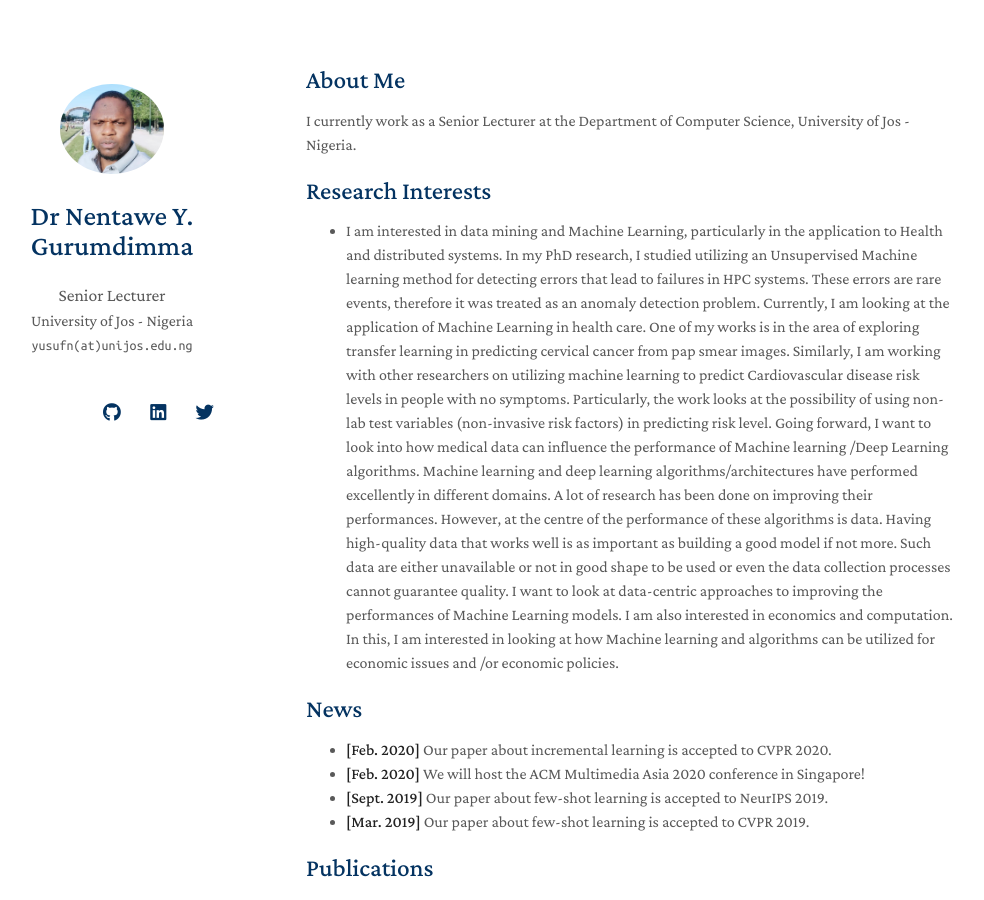
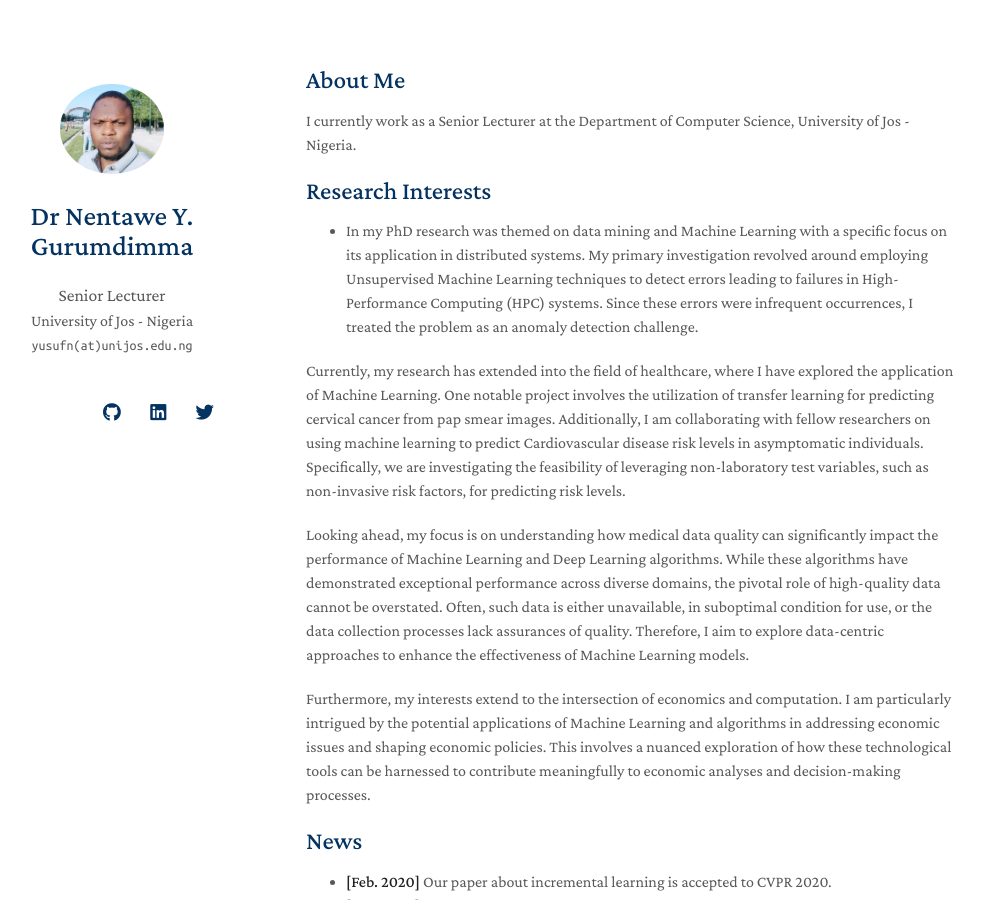
Before and after one commit to nentaweg/nentaweg.github.io, a Jekyll site: the page built from index.md, in a window 1280 px wide and 900 px high. Shown: the whole window, without its empty margins (164-1148 px from the left). Built offline with Jekyll 4.4.1, drawn with Linux system fonts in a browser that asks for light colours; nearby versions of some CDN libraries; a style sheet for code colours, icons or effects is not loaded; our own code applies the rules of GitHub Pages for plain Markdown files.

Commit message:
Update index.md

```diff
--- a/index.md
+++ b/index.md
@@ -7,12 +7,13 @@ I currently work as a Senior Lecturer at the Department of Computer Science, Uni
 
 ## Research Interests
 
-- I am interested in data mining and Machine Learning, particularly in the application to Health and distributed systems. In my PhD research, I studied utilizing an Unsupervised Machine learning method for detecting errors that lead to failures in HPC systems. These errors are rare events, therefore it was treated as an anomaly detection problem. Currently, I am looking at the application of Machine Learning in health care. One of my works is in the area of exploring transfer learning in predicting cervical cancer from pap smear images. Similarly, I am working with other researchers on utilizing machine learning to predict Cardiovascular disease risk levels in people with no symptoms.
-Particularly, the work looks at the possibility of using non-lab test variables (non-invasive risk factors) in predicting
-risk level.
-Going forward, I want to look into how medical data can influence the performance of Machine learning /Deep Learning algorithms. Machine learning and deep learning algorithms/architectures have performed excellently in different domains. A lot of research has been done on improving their performances. However, at the centre of the performance of these algorithms is data. Having high-quality data that works well is as important as building a good model if not more. Such data are either unavailable or not in good shape to be used or even the data collection processes cannot guarantee quality. I want to look at data-centric approaches to improving the performances of Machine Learning models.
-I am also interested in economics and computation. In this, I am interested in looking at how Machine learning and algorithms can be utilized for economic issues and /or economic policies.
+- In my PhD research was themed on data mining and Machine Learning with a specific focus on its application in distributed systems. My primary investigation revolved around employing Unsupervised Machine Learning techniques to detect errors leading to failures in High-Performance Computing (HPC) systems. Since these errors were infrequent occurrences, I treated the problem as an anomaly detection challenge.
 
+Currently, my research has extended into the field of healthcare, where I have explored the application of Machine Learning. One notable project involves the utilization of transfer learning for predicting cervical cancer from pap smear images. Additionally, I am collaborating with fellow researchers on using machine learning to predict Cardiovascular disease risk levels in asymptomatic individuals. Specifically, we are investigating the feasibility of leveraging non-laboratory test variables, such as non-invasive risk factors, for predicting risk levels.
+
+Looking ahead, my focus is on understanding how medical data quality can significantly impact the performance of Machine Learning and Deep Learning algorithms. While these algorithms have demonstrated exceptional performance across diverse domains, the pivotal role of high-quality data cannot be overstated. Often, such data is either unavailable, in suboptimal condition for use, or the data collection processes lack assurances of quality. Therefore, I aim to explore data-centric approaches to enhance the effectiveness of Machine Learning models.
+
+Furthermore, my interests extend to the intersection of economics and computation. I am particularly intrigued by the potential applications of Machine Learning and algorithms in addressing economic issues and shaping economic policies. This involves a nuanced exploration of how these technological tools can be harnessed to contribute meaningfully to economic analyses and decision-making processes.
 ## News
 
 - **[Feb. 2020]** Our paper about incremental learning is accepted to CVPR 2020.
```
